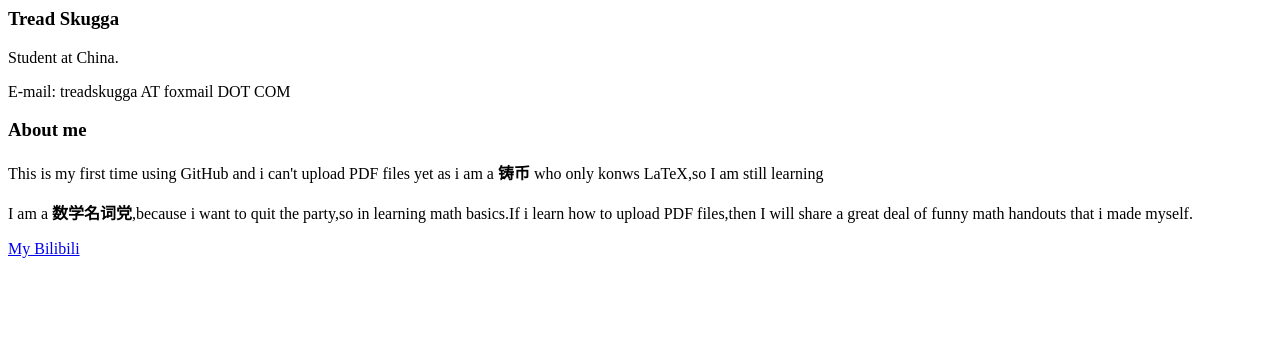
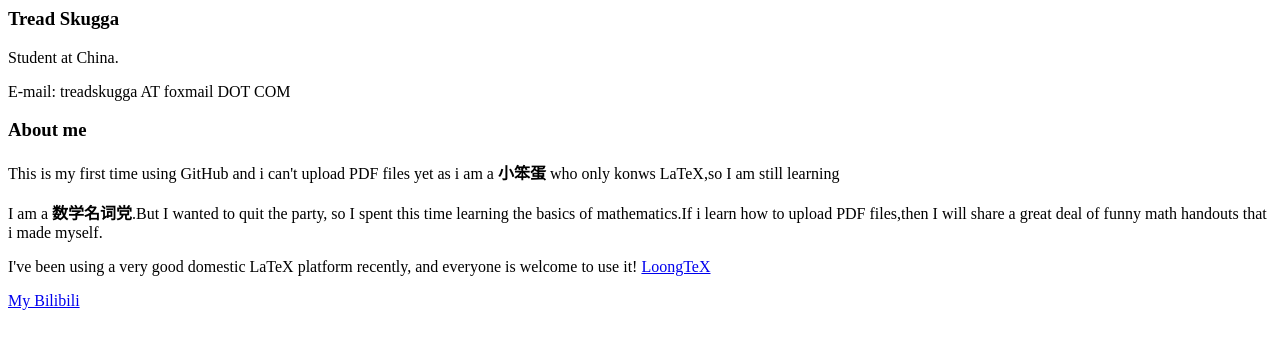
Before and after one commit to Treadskugga/Treadskugga.github.io, a plain HTML site: page index.html in a window 1280 px wide. Drawn offline with Linux system fonts and the light colour scheme.

Commit message:
Update index.html

```diff
--- a/index.html
+++ b/index.html
@@ -6,8 +6,10 @@
 
 <h3>About me</h3>
 
-<p>This is my first time using GitHub and i can&#39;t upload PDF files yet as i am a <strong>铸币</strong> who only konws LaTeX,so I am still learning</p>
+<p>This is my first time using GitHub and i can&#39;t upload PDF files yet as i am a <strong>小笨蛋</strong> who only konws LaTeX,so I am still learning</p>
 
-<p>I am a <strong>数学名词党</strong>,because i want to quit the party,so in learning math basics.If i learn how to upload PDF files,then I will share a great deal of funny math handouts that i made myself.</p>
+<p>I am a <strong>数学名词党</strong>.But I wanted to quit the party, so I spent this time learning the basics of mathematics.If i learn how to upload PDF files,then I will share a great deal of funny math handouts that i made myself.</p>
+
+<p>I&#39;ve been using a very good domestic LaTeX platform recently, and everyone is welcome to use it! <a href="https://app.loongtex.com/">LoongTeX</a></p>
 
 <p><a href="https://space.bilibili.com/4665524?spm_id_from=333.1007.0.0">My Bilibili</a></p>
```
